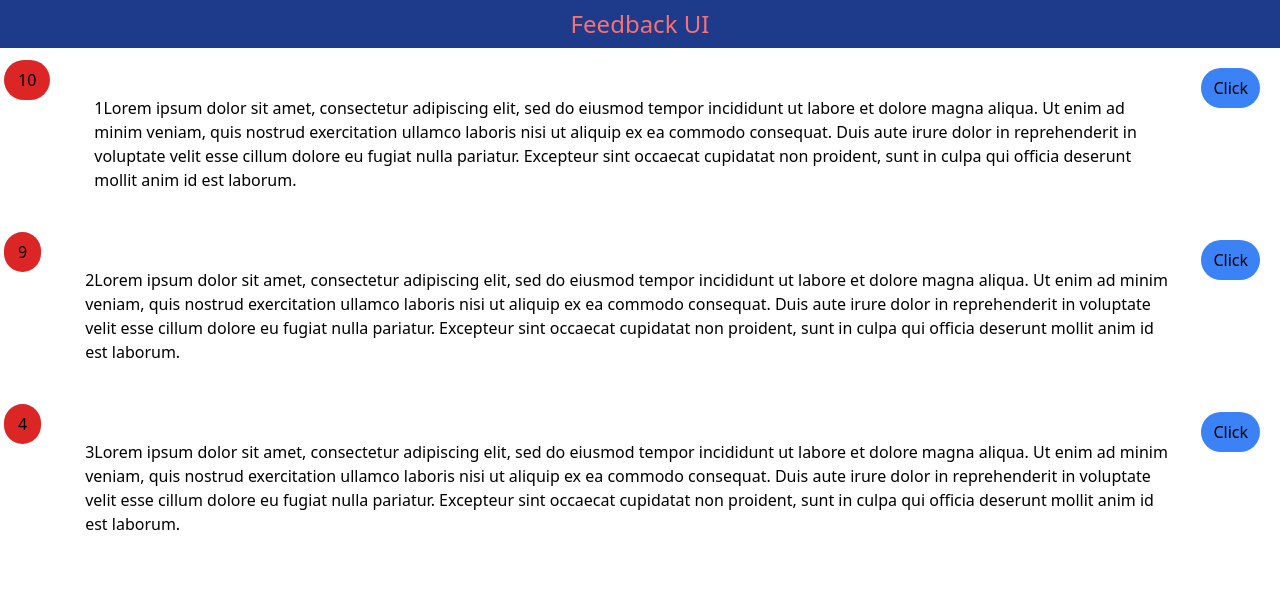
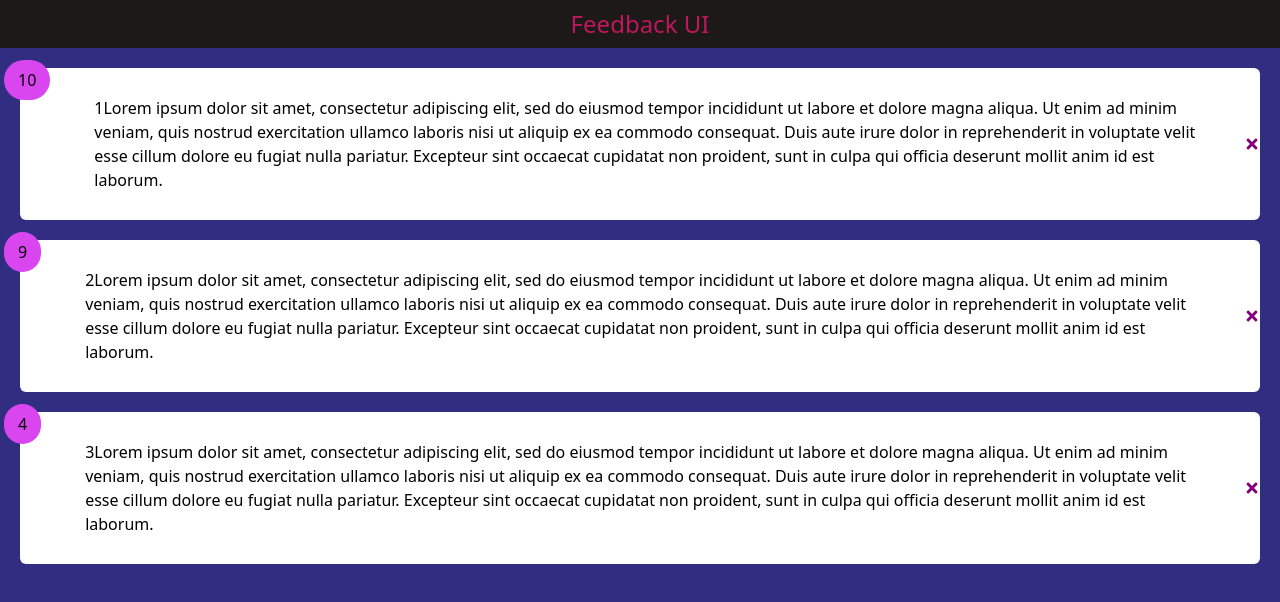
Before and after one commit to Ayushi1881/FeedbackUI, a React (Create React App) app: page / in a window 1280 px wide. Shown: the top 602 px of the page. Built offline with nearby package versions, Linux system fonts and the light colour scheme.

Commit message:
delete button

```diff
--- a/package.json
+++ b/package.json
@@ -8,6 +8,7 @@
     "@testing-library/user-event": "^13.5.0",
     "react": "^17.0.2",
     "react-dom": "^17.0.2",
+    "react-icons": "^4.3.1",
     "react-scripts": "5.0.0",
     "web-vitals": "^2.1.4"
   },
@@ -34,5 +35,10 @@
       "last 1 firefox version",
       "last 1 safari version"
     ]
+  },
+  "devDependencies": {
+    "autoprefixer": "^10.4.7",
+    "postcss": "^8.4.14",
+    "tailwindcss": "^3.0.24"
   }
 }
--- a/public/index.html
+++ b/public/index.html
@@ -16,7 +16,7 @@
   </head>
   <body>
     <noscript>You need to enable JavaScript to run this app.</noscript>
-    <div id="root" ></div>
+    <div id="root" class="bg-indigo-900" ></div>
 
   </body>
 </html>
--- a/src/App.js
+++ b/src/App.js
@@ -11,7 +11,7 @@ function App(){
     return (
       <>
         <Header/>
-        <div className=''>
+        <div className='bg-indigo-900 h-screen'>
         <FeedbackList feedback={feedback}/>
         </div>
       </>
--- a/src/Components/FeedBackItem.jsx
+++ b/src/Components/FeedBackItem.jsx
@@ -1,12 +1,16 @@
+import {FaTimes} from 'react-icons/fa'
 import PropTypes from 'prop-types'
 import Card from "./shared/Card"
-function FeedBackItem({item}) {
+function FeedBackItem({item, handleDelete}) {
 
   return (
     <Card >
-        <div className='rounded-full bg-red-600 relative right-4 bottom-2 inline py-2 px-3.5 pb-0 h-10'>{item.rating}</div>
+        <div className='rounded-full bg-fuchsia-500 relative right-4 bottom-2 inline py-2 px-3.5 pb-0 h-10'>{item.rating}</div>
         <div className="p-7 text-black block">{item.text}</div>
-        <button className=' block text-black rounded-full bg-blue-500 h-10 px-3'>Click</button>
+        <button className="close" onClick={()=>handleDelete(item.id)}>
+          <FaTimes color='purple'/>
+        </button>
+        {/* <button className='text-black rounded-full bg-blue-500 h-10 px-3 block'>Click</button> */}
     </Card>
   )
 }
--- a/src/Components/FeedackList.jsx
+++ b/src/Components/FeedackList.jsx
@@ -1,5 +1,5 @@
 import React from 'react'
-import PropTypes from './FeedBackItem'
+import PropTypes from 'prop-types'
 import FeedBackItem from './FeedBackItem'
 function FeedackList({feedback}) {
     if(!feedback || feedback.length === 0){
@@ -9,22 +9,26 @@ function FeedackList({feedback}) {
   return <div className=''> {
       feedback.map((item) =>
       <div>
-          <FeedBackItem key={item.id} item={item}/>
+          <FeedBackItem
+           key={item.id}
+           item={item}
+           handleDelete={(id) => console.log(id)}
+           />
       </div>
       )
   } </div>
 
 }
 
-// FeedackList.propTypes = {
-//     feedback: PropTypes.arrayOf(
-//         PropTypes.shape({
-//             id: PropTypes.number.isRequired,
-//             text: PropTypes.string.isRequired,
-//             rating: PropTypes.number.isRequired,
+FeedackList.propTypes = {
+    feedback: PropTypes.arrayOf(
+        PropTypes.shape({
+            id: PropTypes.number.isRequired,
+            text: PropTypes.string.isRequired,
+            rating: PropTypes.number.isRequired,
 
-//         })
-//     )
-// }
+        })
+    )
+}
 
 export default FeedackList
--- a/src/Components/Header.jsx
+++ b/src/Components/Header.jsx
@@ -3,8 +3,8 @@ import PropTypes from 'prop-types'
 
 function Header({text}) {
   return (
-    <header className='bg-blue-900 text-center py-2'>
-      <div  className='text-2xl text-red-400'>
+    <header className='bg-stone-900 text-center py-2'>
+      <div  className='text-2xl text-pink-700'>
         <h2>{text}</h2>
       </div>
     </header>
```
